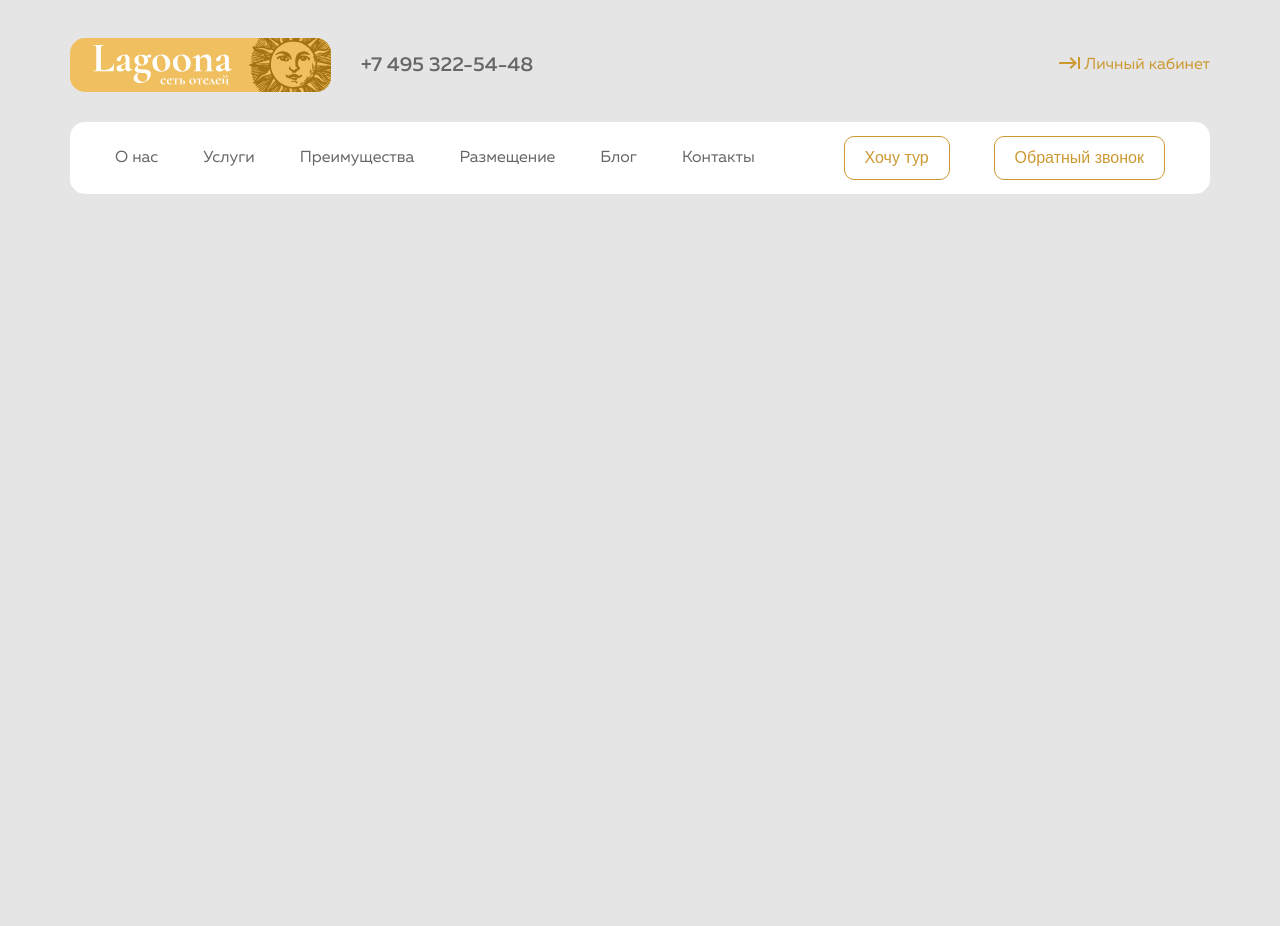
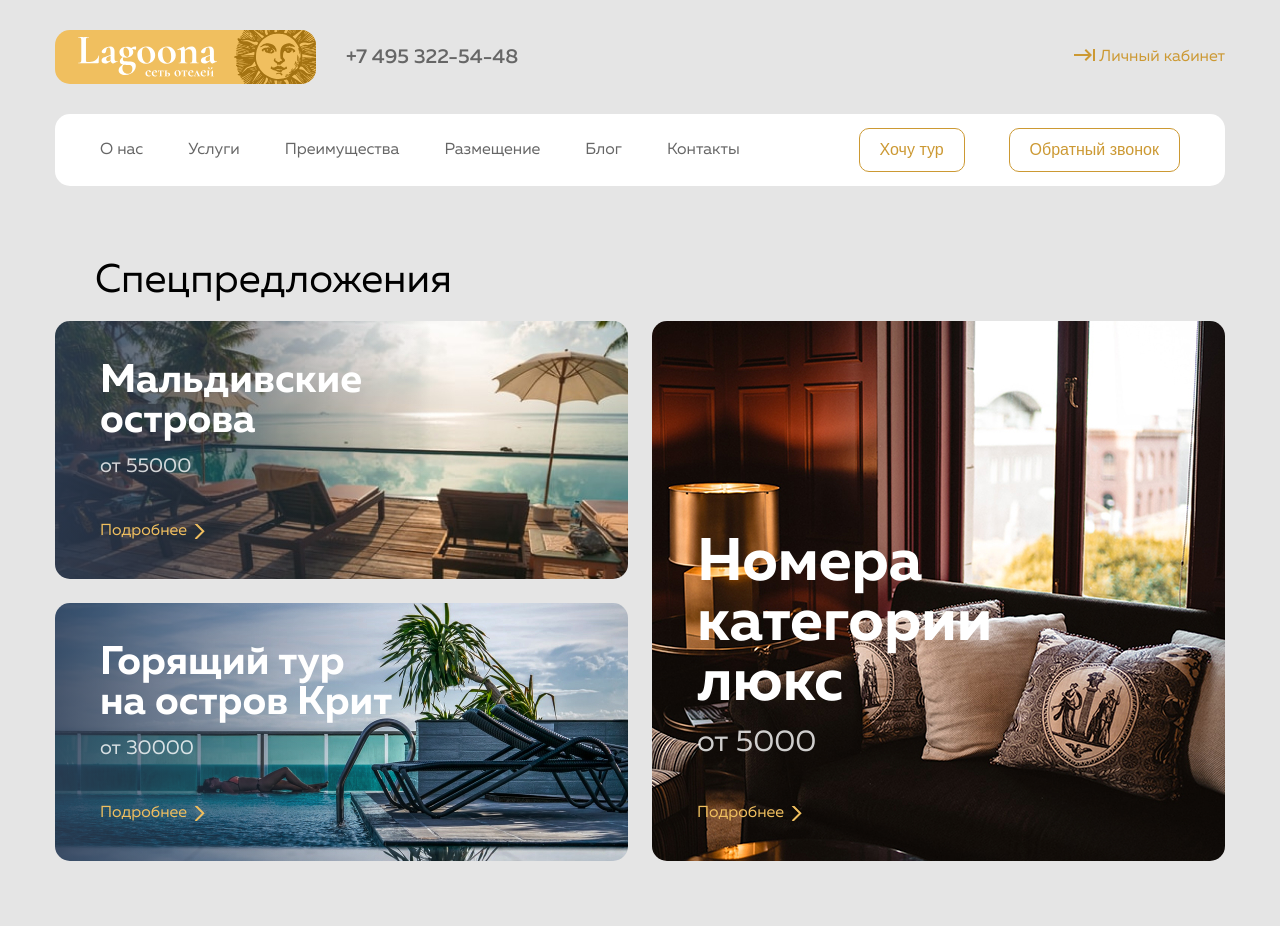
Before and after one commit to xkwwwww/lagoona, a plain HTML site: page index.html in a window 1280 px wide. Before the commit the page ends 800 px from the top, so only its background shows below. Drawn offline with Linux system fonts and the light colour scheme.

Commit message:
added section offer

```diff
--- a/css/style.css
+++ b/css/style.css
@@ -69,17 +69,24 @@
     font-style: normal;
     font-display: swap;
 }
+h1, h2, h3, h4, h5, h6 {
+    margin: 0;
+}
 
 html {
     font-family: "Muller", sans-serif;
 }
 
+* {
+    box-sizing: border-box;
+}
 .body {
     background-color: #e5e5e5;
+    margin: 0;
 }
 
 .container {
-    padding: 0 30px;
+    padding: 0 15px;
     margin: 0 auto;
     max-width: 1200px;
 }
@@ -87,9 +94,10 @@ html {
 .header {
     display: flex;
     flex-direction: column;
-    padding: 30px;
+    padding: 30px 0;
     justify-content: space-between;
     margin: 0 auto;
+    margin-bottom: 45px;
 }
 
 .header-top {
@@ -179,3 +187,117 @@ button {
 a {
     text-decoration: none;
 }
+
+.offer-container {
+    padding-bottom: 65px;
+}
+
+.section-offer-list {
+    display: flex;
+    flex-direction: row;
+    justify-content: space-between;
+}
+
+.section-offer-item-small {
+    display: flex;
+    flex-direction: column;
+    justify-content: space-between;
+    width: 573px;
+}
+
+.section-offer-item-1 {
+    display: flex;
+    flex-direction: column;
+    background-image:linear-gradient( 90deg, rgba(48, 64, 89, 0.84) -2.9%, rgba(53, 65, 83, 0) 65.7% ), url(../img/maldivi.jpg);
+    background-repeat: no-repeat;
+    height: 258px;
+    padding: 40px 45px;
+    min-height: 258px;
+    border-radius: 15px;
+}
+
+.section-offer-item-2 {
+    display: flex;
+    flex-direction: column;
+    background-image:linear-gradient( 90deg, rgba(48, 64, 89, 0.84) -2.9%, rgba(53, 65, 83, 0) 65.7% ), url(../img/krit.jpg);
+    background-repeat: no-repeat;
+    height: 258px;
+    padding: 40px 45px;
+    min-height: 258px;
+    border-radius: 15px;
+}
+
+.section-offer-item-large {
+    display: flex;
+    flex-direction: column;
+    justify-content: flex-end;
+    background-image: url("../img/lux.jpg");
+    background-repeat: no-repeat;
+    background-position: top left;
+    width: 573px;
+    padding: 40px 45px;
+    height: 540px;
+    border-radius: 15px;
+}
+
+.section-offer-header {
+    padding-left: 40px;
+    font-weight: 400;
+    font-size: 40px;
+    line-height: 40px;
+    margin-bottom: 20px;
+}
+
+.section-offer-item-name {
+    font-weight: 700;
+    font-size: 40px;
+    line-height: 40px;
+    width: 299px;
+    color: white;
+    margin-bottom: 15px;
+}
+
+
+.section-offer-item-price {
+    font-weight: 400;
+    font-size: 20px;
+    line-height: 20px;
+    color: white;
+    opacity: 0.8;
+    margin-bottom: auto;
+}
+
+.section-offer-item-about {
+    font-weight: 400;
+    font-size: 16px;
+    line-height: 16px;
+    color: #F0BF5F;
+    margin-right: 7px;
+}
+.section-offer-item-large-name {
+    font-weight: 700;
+    font-size: 60px;
+    line-height: 60px;
+    margin-top: auto;
+}
+
+.section-offer-item-large-price {
+    font-weight: 400;
+    font-size: 30px;
+    line-height: 30px;
+    margin-bottom: 47px;
+}
+.section-offer-item-icon {
+    background-image: url("../img/arrow.svg");
+    width: 15px;
+    height: 15px;
+    display: inline-block;
+    background-repeat: no-repeat;
+    background-position: left center;
+
+}
+.section-offer-item-link {
+  display: flex;
+    align-items: center;
+    line-height: 1;
+}
--- a/index.html
+++ b/index.html
@@ -41,7 +41,44 @@
             </div>
         </div>
     </header>
-    <main></main>
+    <main>
+        <section class="section-offer">
+            <div class="offer-container">
+                <h2 class="section-offer-header"> Спецпредложения</h2>
+                <div class="section-offer-list">
+                    <div class="section-offer-item-small">
+                        <div class=" section-offer-item-1">
+                            <div class="section-offer-item-name">Мальдивские острова</div>
+                            <div class="section-offer-item-price">от 55000</div>
+                            <a class="section-offer-item-link" href="#">
+                                <span class="section-offer-item-about">Подробнее</span>
+                                <span class="section-offer-item-icon">
+                                </span>
+                            </a>
+                        </div>
+                        <div class=" section-offer-item-2">
+                            <div class="section-offer-item-name">Горящий тур на остров Крит</div>
+                            <div class="section-offer-item-price">от 30000</div>
+                            <a class="section-offer-item-link" href="#">
+                                <span class="section-offer-item-about">Подробнее</span>
+                                <span class="section-offer-item-icon">
+                                </span>
+                            </a>
+                        </div>
+                    </div>
+                    <div class="section-offer-item-large">
+                        <div class="section-offer-item-name section-offer-item-large-name">Номера категории люкс</div>
+                        <div class="section-offer-item-price section-offer-item-large-price">от 5000</div>
+                        <a class="section-offer-item-link" href="#">
+                            <span class="section-offer-item-about">Подробнее</span>
+                            <span class="section-offer-item-icon">
+                                </span>
+                        </a>
+                    </div>
+                </div>
+            </div>
+        </section>
+    </main>
     <footer></footer>
 </div>
 </body>
```
Also changed, not shown: img/arrow.svg (added), img/krit.jpg (added), img/lux.jpg (added), img/maldivi.jpg (added).
